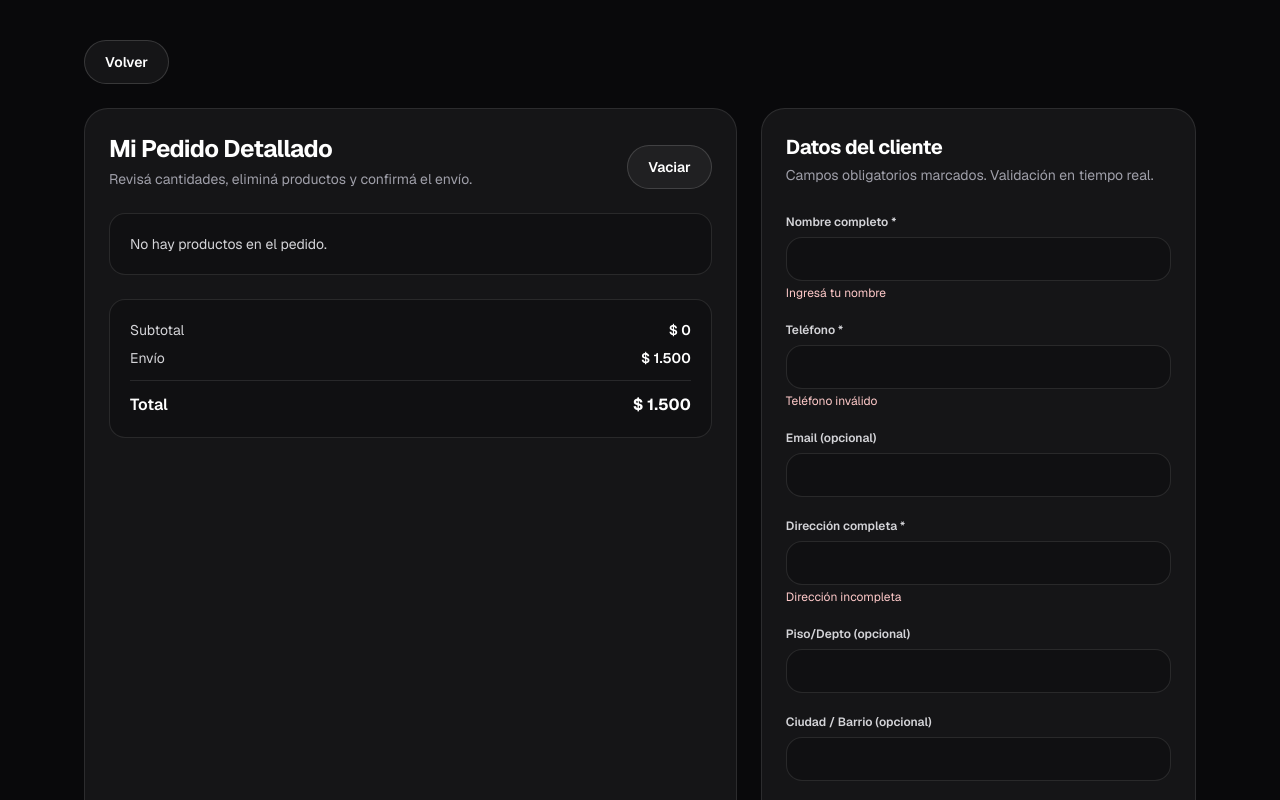
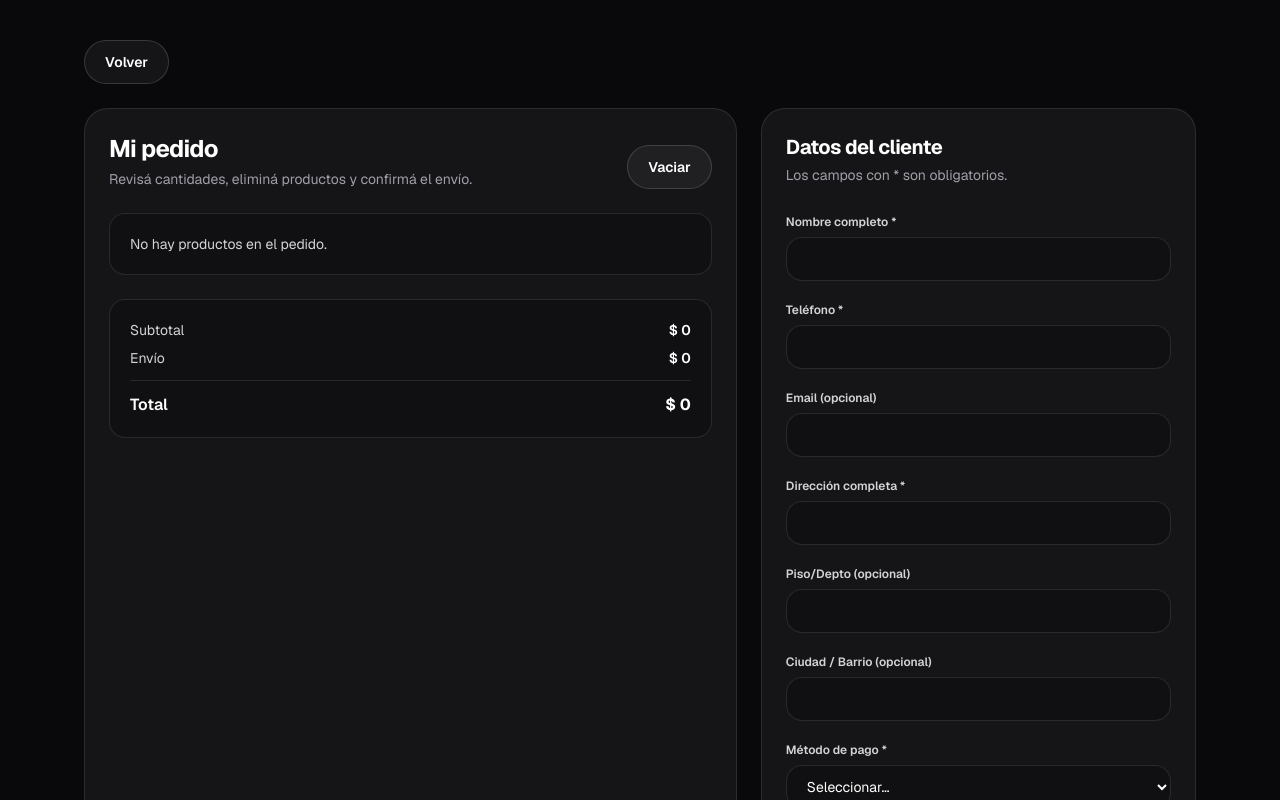
Before and after one commit to DavidSaboredo/hamburcode, a Next.js app in the folder hamburcode-web/: page /checkout in a window 1280 px wide. Shown: the top 800 px of the page. Built offline with nearby package versions, Linux system fonts and the light colour scheme.

Commit message:
fix: destacadas sin desborde en celular, textos para clientes y checkout sin errores al cargar

```diff
--- a/hamburcode-web/src/app/checkout/page.tsx
+++ b/hamburcode-web/src/app/checkout/page.tsx
@@ -106,6 +106,21 @@ export default function CheckoutPage() {
   const errors = useMemo(() => validateCustomer(customer), [customer]);
   const isValid = useMemo(() => Object.keys(errors).length === 0, [errors]);
 
+  // Los errores se muestran recién cuando el cliente sale del campo o intenta enviar,
+  // así el formulario no arranca lleno de mensajes en rojo.
+  const [touched, setTouched] = useState<Partial<Record<keyof CustomerForm, boolean>>>({});
+  const [submitAttempted, setSubmitAttempted] = useState(false);
+  const shownErrors = useMemo(() => {
+    if (submitAttempted) return errors;
+    const out: typeof errors = {};
+    for (const key of Object.keys(errors) as (keyof CustomerForm)[]) {
+      if (touched[key]) out[key] = errors[key];
+    }
+    return out;
+  }, [errors, touched, submitAttempted]);
+  const markTouched = (field: keyof CustomerForm) =>
+    setTouched((prev) => (prev[field] ? prev : { ...prev, [field]: true }));
+
   useEffect(() => {
     try {
       const rawProfile = localStorage.getItem(PROFILE_STORAGE_KEY);
@@ -155,10 +170,11 @@ export default function CheckoutPage() {
   const subtotal = useMemo(() => lines.reduce((s, l) => s + l.lineTotal, 0), [lines]);
 
   const shipping = useMemo(() => {
+    if (lines.length === 0) return 0;
     const store = { lat: -34.6037, lng: -58.3816 };
     const customerGeo = customer.geo ? { lat: customer.geo.lat, lng: customer.geo.lng } : undefined;
     return calculateShippingARS({ store, customer: customerGeo });
-  }, [customer.geo]);
+  }, [customer.geo, lines.length]);
 
   const total = subtotal + shipping;
 
@@ -194,6 +210,7 @@ export default function CheckoutPage() {
 
   const submit = async () => {
     setServerError(null);
+    setSubmitAttempted(true);
 
     if (lines.length === 0) {
       setServerError("Tu pedido está vacío.");
@@ -306,7 +323,7 @@ export default function CheckoutPage() {
           <div className="flex items-end justify-between gap-4">
             <div>
               <h1 className="text-2xl font-bold tracking-tight text-white">
-                Mi Pedido Detallado
+                Mi pedido
               </h1>
               <div className="mt-1 text-sm text-zinc-400">
                 Revisá cantidades, eliminá productos y confirmá el envío.
@@ -392,7 +409,7 @@ export default function CheckoutPage() {
         <section className="rounded-3xl border border-white/10 bg-white/5 p-6">
           <h2 className="text-xl font-bold tracking-tight text-white">Datos del cliente</h2>
           <div className="mt-1 text-sm text-zinc-400">
-            Campos obligatorios marcados. Validación en tiempo real.
+            Los campos con * son obligatorios.
           </div>
 
           {serverError ? (
@@ -408,8 +425,9 @@ export default function CheckoutPage() {
                 className="mt-1 h-11 w-full rounded-2xl border border-white/10 bg-black/20 px-4 text-sm text-white outline-none focus:border-white/20"
                 value={customer.name}
                 onChange={(e) => setCustomer((p) => ({ ...p, name: e.target.value }))}
+                onBlur={() => markTouched("name")}
               />
-              {errors.name ? <div className="mt-1 text-xs text-red-200">{errors.name}</div> : null}
+              {shownErrors.name ? <div className="mt-1 text-xs text-red-200">{shownErrors.name}</div> : null}
             </div>
 
             <div>
@@ -418,8 +436,9 @@ export default function CheckoutPage() {
                 className="mt-1 h-11 w-full rounded-2xl border border-white/10 bg-black/20 px-4 text-sm text-white outline-none focus:border-white/20"
                 value={customer.phone}
                 onChange={(e) => setCustomer((p) => ({ ...p, phone: e.target.value }))}
+                onBlur={() => markTouched("phone")}
               />
-              {errors.phone ? <div className="mt-1 text-xs text-red-200">{errors.phone}</div> : null}
+              {shownErrors.phone ? <div className="mt-1 text-xs text-red-200">{shownErrors.phone}</div> : null}
             </div>
 
             <div>
@@ -428,8 +447,9 @@ export default function CheckoutPage() {
                 className="mt-1 h-11 w-full rounded-2xl border border-white/10 bg-black/20 px-4 text-sm text-white outline-none focus:border-white/20"
                 value={customer.email}
                 onChange={(e) => setCustomer((p) => ({ ...p, email: e.target.value }))}
+                onBlur={() => markTouched("email")}
               />
-              {errors.email ? <div className="mt-1 text-xs text-red-200">{errors.email}</div> : null}
+              {shownErrors.email ? <div className="mt-1 text-xs text-red-200">{shownErrors.email}</div> : null}
             </div>
 
             <div>
@@ -438,9 +458,10 @@ export default function CheckoutPage() {
                 className="mt-1 h-11 w-full rounded-2xl border border-white/10 bg-black/20 px-4 text-sm text-white outline-none focus:border-white/20"
                 value={customer.addressLine1}
                 onChange={(e) => setCustomer((p) => ({ ...p, addressLine1: e.target.value }))}
+                onBlur={() => markTouched("addressLine1")}
               />
-              {errors.addressLine1 ? (
-                <div className="mt-1 text-xs text-red-200">{errors.addressLine1}</div>
+              {shownErrors.addressLine1 ? (
+                <div className="mt-1 text-xs text-red-200">{shownErrors.addressLine1}</div>
               ) : null}
             </div>
 
@@ -467,6 +488,7 @@ export default function CheckoutPage() {
               <select
                 className="mt-1 h-11 w-full rounded-2xl border border-white/10 bg-black/20 px-4 text-sm text-white outline-none focus:border-white/20"
                 value={customer.paymentMethod}
+                onBlur={() => markTouched("paymentMethod")}
                 onChange={(e) =>
                   setCustomer((p) => ({ ...p, paymentMethod: e.target.value as PaymentMethod | "" }))
                 }
@@ -476,8 +498,8 @@ export default function CheckoutPage() {
                 <option value="transferencia">Transferencia</option>
                 <option value="mercadopago">Mercado Pago</option>
               </select>
-              {errors.paymentMethod ? (
-                <div className="mt-1 text-xs text-red-200">{errors.paymentMethod}</div>
+              {shownErrors.paymentMethod ? (
+                <div className="mt-1 text-xs text-red-200">{shownErrors.paymentMethod}</div>
               ) : null}
             </div>
 
--- a/hamburcode-web/src/app/page.tsx
+++ b/hamburcode-web/src/app/page.tsx
@@ -208,7 +208,7 @@ export default function Home() {
             <div className="relative h-14 w-14 overflow-hidden rounded-2xl border border-white/10 bg-white/5 md:h-16 md:w-16">
               <Image
                 src={LOGO_SRC}
-                alt="Logo"
+                alt="HamburCode"
                 fill
                 sizes="(min-width: 768px) 64px, 56px"
                 className="object-contain scale-150"
@@ -246,7 +246,7 @@ export default function Home() {
             </h1>
             <p className="max-w-xl text-base leading-7 text-zinc-300">
               Elegí tu burger, mirá ingredientes claros y pedí al toque por
-              WhatsApp. Diseño oscuro, directo y con foco en el producto.
+              WhatsApp.
             </p>
             <div className="flex flex-wrap gap-3">
               <a
@@ -278,7 +278,7 @@ export default function Home() {
               <div className="text-sm font-semibold text-zinc-200">
                 Destacadas
               </div>
-              <div className="grid gap-2">
+              <div className="grid grid-cols-1 gap-2">
                 {menu
                   .filter((m) => (m.tags ?? []).length > 0)
                   .slice(0, 3)
@@ -290,7 +290,7 @@ export default function Home() {
                       className="flex items-center justify-between gap-3 rounded-xl border border-white/10 bg-white/5 px-4 py-3 text-left transition-colors hover:bg-white/10"
                     >
                       <div className="min-w-0">
-                        <div className="truncate text-sm font-semibold">
+                        <div className="text-sm font-semibold leading-snug">
                           {m.name}
                         </div>
                         <div className="truncate text-xs text-zinc-400">
@@ -312,7 +312,7 @@ export default function Home() {
             <div>
               <h2 className="text-2xl font-bold tracking-tight">Menú</h2>
               <p className="mt-1 text-sm text-zinc-400">
-                Nombres claros, ingredientes directos, precio visible.
+                Elegí tus favoritas y armá tu pedido en un minuto.
               </p>
             </div>
 
@@ -436,7 +436,7 @@ export default function Home() {
           <div className="flex flex-col gap-3 md:flex-row md:items-center md:justify-between">
             <div>
               <div className="font-semibold text-zinc-200">HamburCode</div>
-              <div>Delivery • Take away • Horarios a definir</div>
+              <div>Delivery • Take away • Consultá horarios por WhatsApp</div>
             </div>
             <a
               className="inline-flex h-11 items-center justify-center rounded-full border border-white/15 bg-white/5 px-5 text-sm font-semibold text-white transition-colors hover:bg-white/10"
```
